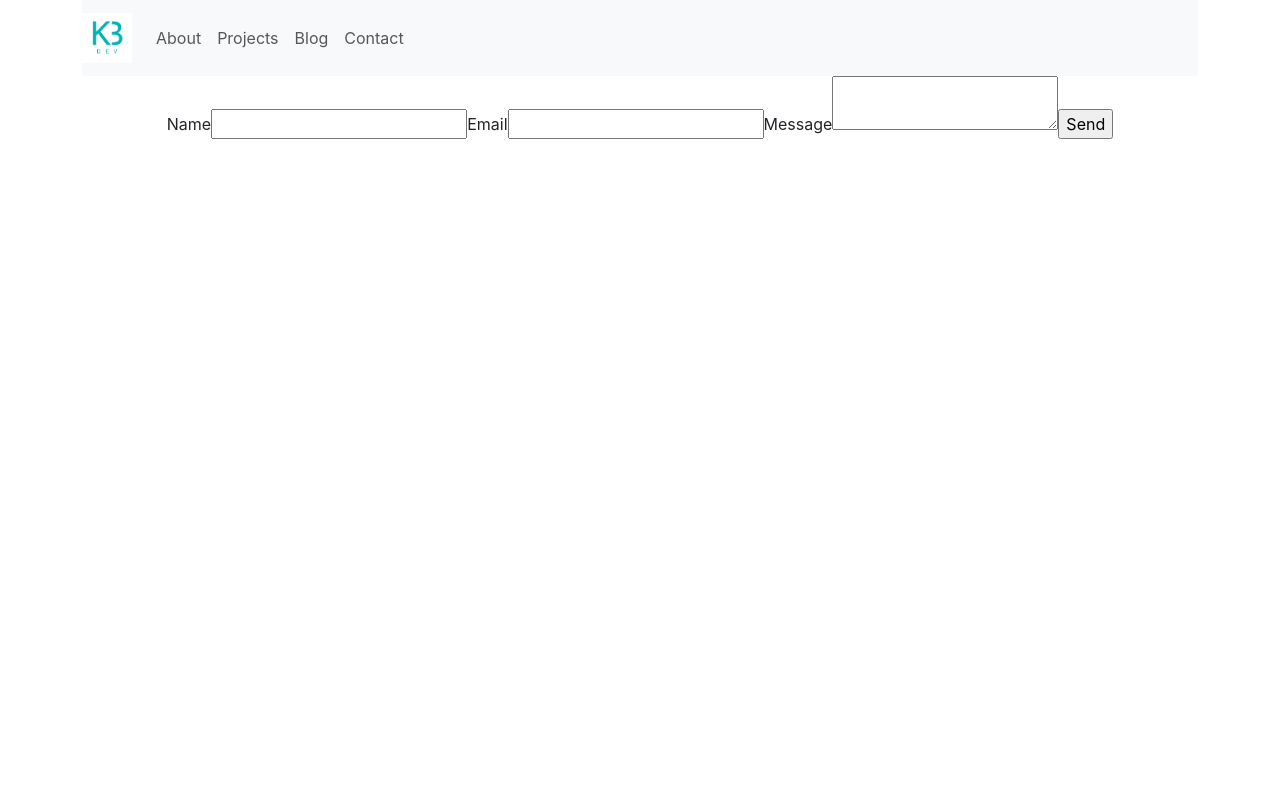
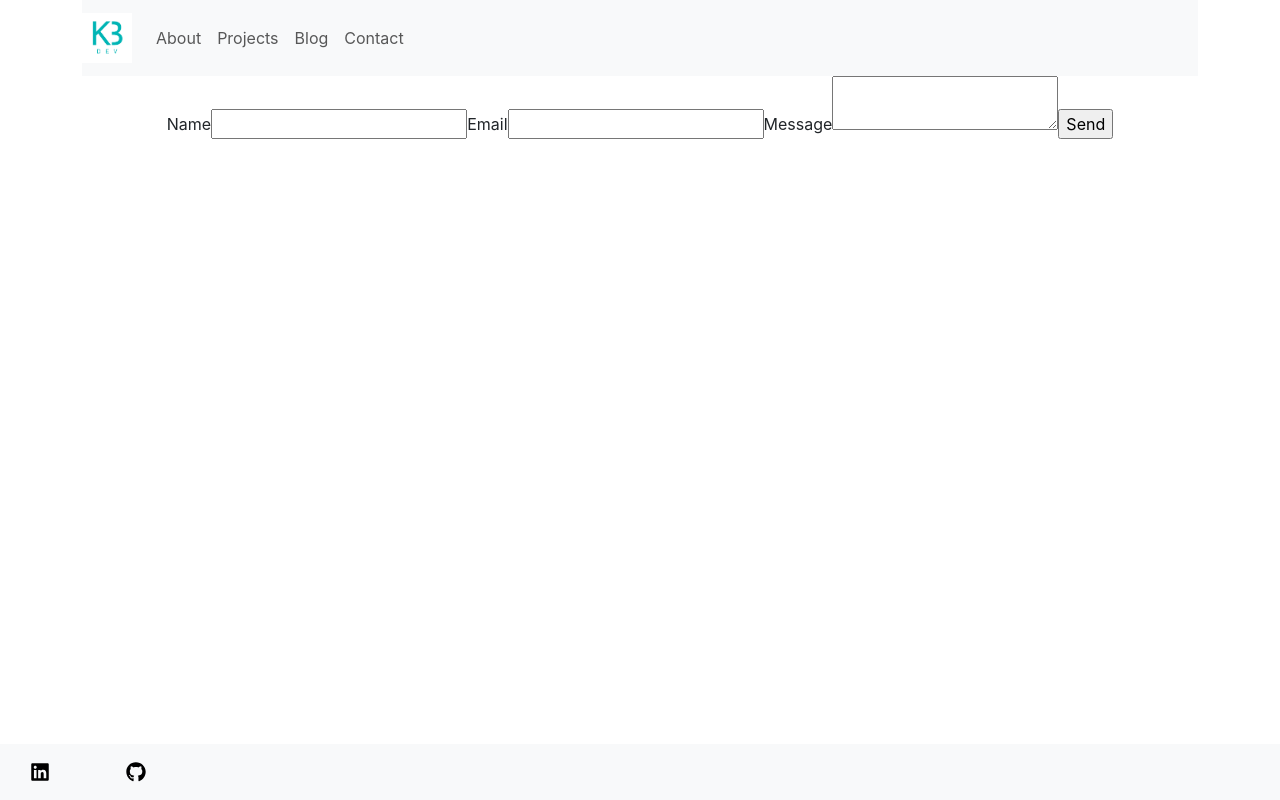
Before and after one commit to KarlaB3/portfolio, a React (Create React App) app: page /contact in a window 1280 px wide. Built offline with nearby package versions, Linux system fonts and the light colour scheme.

Commit message:
feat: footer nav icons and links

```diff
--- a/package.json
+++ b/package.json
@@ -4,6 +4,9 @@
   "private": true,
   "dependencies": {
     "@emailjs/browser": "^3.11.0",
+    "@fortawesome/fontawesome-svg-core": "^6.4.0",
+    "@fortawesome/free-brands-svg-icons": "^6.4.0",
+    "@fortawesome/react-fontawesome": "^0.2.0",
     "@testing-library/jest-dom": "^5.16.5",
     "@testing-library/react": "^13.4.0",
     "@testing-library/user-event": "^13.5.0",
--- a/src/App.js
+++ b/src/App.js
@@ -1,5 +1,5 @@
 import './App.css';
-// import { NavFooter } from './components/NavFooter';
+import { NavFooter } from './components/NavFooter';
 import { NavHeader } from './components/NavHeader';
 import { Route, Routes } from 'react-router-dom';
 import { HomePage } from './pages/HomePage';
@@ -20,7 +20,7 @@
           <Route path="/blog" element={<BlogsPage />} />
           <Route path="/contact" element={<ContactPage />} />
         </Routes>
-      {/* <NavFooter /> */}
+      <NavFooter />
     </div>
   );
 }
--- a/src/components/NavFooter.jsx
+++ b/src/components/NavFooter.jsx
@@ -1,14 +1,16 @@
-// import Footer from 'react-bootstrap/footer'
-// import FooterNav from 'react-bootstrap/footernav'
-// import FooterLink from 'react-bootstrap/footerlink'
+import { FontAwesomeIcon } from '@fortawesome/react-fontawesome'
+import { faLinkedin } from '@fortawesome/free-brands-svg-icons'
+import { faGithub} from '@fortawesome/free-brands-svg-icons'
 
-// export const NavFooter = () => {
-//     return (
-//         <Footer>
-//             <FooterNav>
-//                 <FooterLink href="https://www.linkedin.com/in/karla-bucoy/">LinkedIn</FooterLink>
-//                 <FooterLink href="https://github.com/KarlaB3">GitHub</FooterLink>
-//             </FooterNav>
-//         </Footer>
-//     )
-// }
+export const NavFooter = () => {
+    return (
+            <nav class="navbar fixed-bottom navbar-expand-xl navbar-light bg-light">
+                <a class="navbar-brand" target="_blank" href="https://www.linkedin.com/in/karla-bucoy/">
+                    <FontAwesomeIcon icon={faLinkedin}  width="80" height="80" alt="GitHub profile" />
+                </a>
+                <a class="navbar-brand" target="_blank" href="https://github.com/KarlaB3">
+                    <FontAwesomeIcon icon={faGithub} width="80" height="80" alt="GitHub profile" />
+                </a>
+            </nav>
+    );
+};
--- a/src/components/NavHeader.jsx
+++ b/src/components/NavHeader.jsx
@@ -3,7 +3,7 @@
 export const NavHeader = () => {
     return (
         <div class="container">
-            <nav class="navbar navbar-expand-lg navbar-light bg-light">
+            <nav class="navbar navbar-expand-xl navbar-light bg-light">
                 <a class="navbar-brand" href="/">
                     <img src={logo} width="50" height="50" alt="KB dev logo"></img>
                 </a>
```
Also changed, not shown: 1 other file (tests, documents, lock files or other folders).
